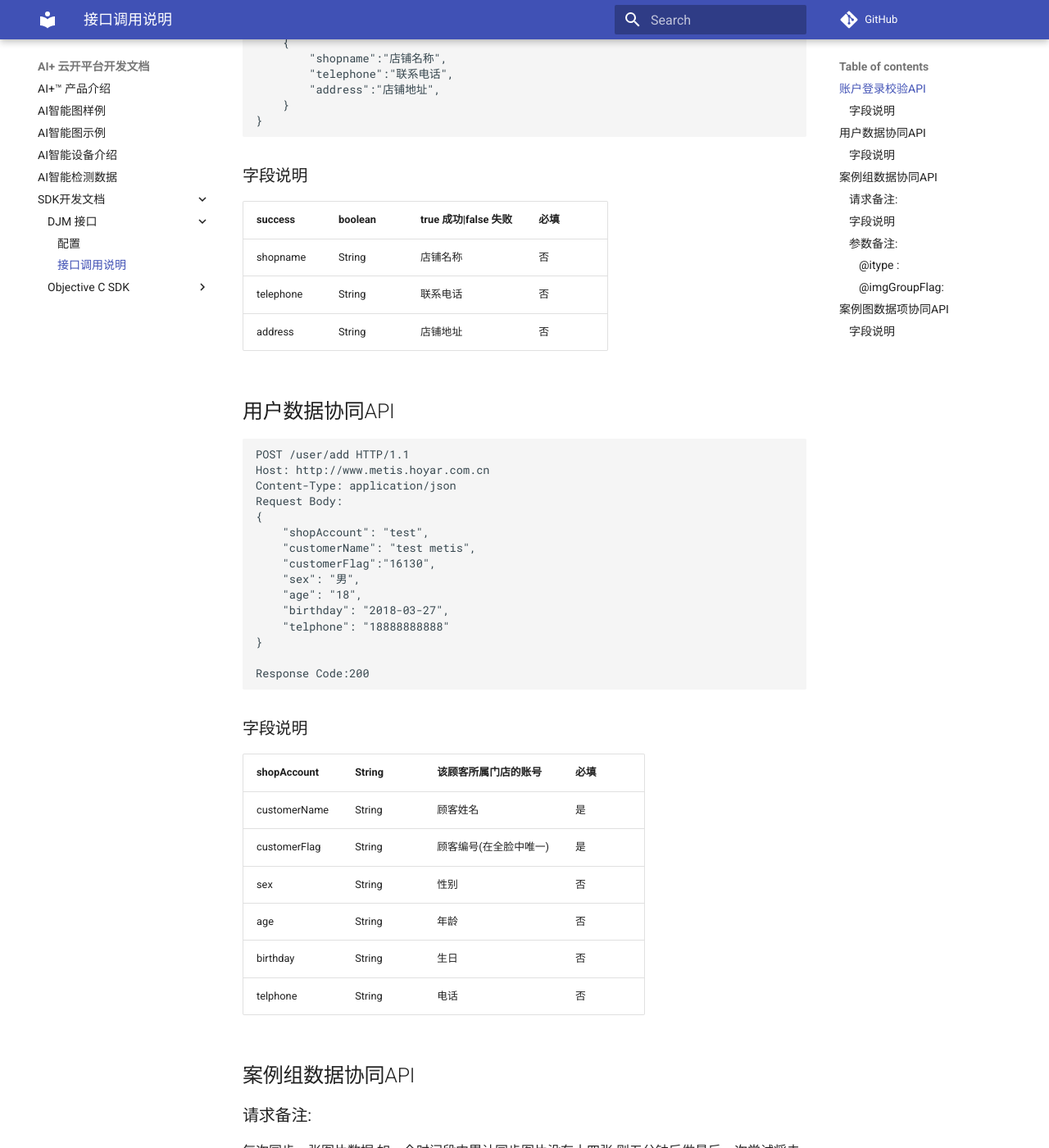
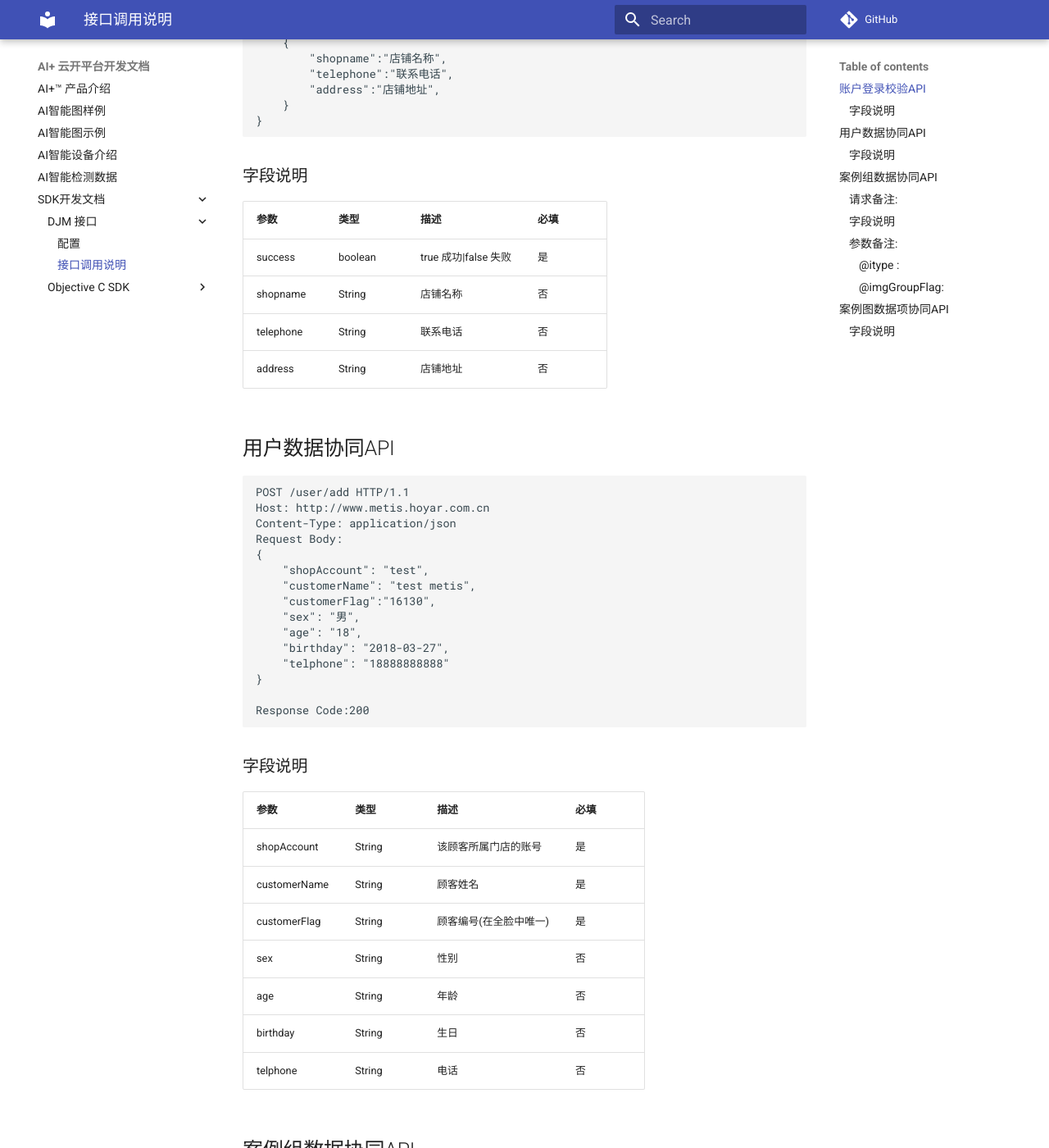
Before and after one commit to fuuqiu/metis, an MkDocs documentation site: the page built from docs/SDK开发文档/DJM 接口/2.接口调用说明.md, in a window 1280 px wide and 1400 px high, scrolled down 446 px. Shown: the whole window at 82% size. Built offline with MkDocs 1.6.1 and Material for MkDocs 9.7.7, drawn with Linux system fonts in a browser that asks for light colours; comment, search, counter and statistics services are not loaded; some of the changed text lies outside the part shown.

Commit message:
Update 2.接口调用说明.md

```diff
--- a/docs/SDK开发文档/DJM 接口/2.接口调用说明.md
+++ b/docs/SDK开发文档/DJM 接口/2.接口调用说明.md
@@ -30,8 +30,9 @@ Response Body:
 
 ### 字段说明
 
-| success   | boolean | true 成功\|false 失败 | 必填 |
+| 参数   | 类型 | 描述 | 必填 |
 | --------- | ------- | --------------------- | ---- |
+| success   | boolean | true 成功\|false 失败 | 是 |
 | shopname  | String  | 店铺名称              | 否 |
 | telephone | String  | 联系电话              | 否 |
 | address   | String  | 店铺地址              | 否 |
@@ -60,8 +61,9 @@ Response Code:200
 
 ### 字段说明
 
-| shopAccount  | String | 该顾客所属门店的账号   |  必填 |
+| 参数   | 类型 | 描述 | 必填 |
 | ------------ | ------ | ---------------------- | ---- |
+| shopAccount  | String | 该顾客所属门店的账号   |  是 |
 | customerName | String | 顾客姓名               | 是 |
 | customerFlag | String | 顾客编号(在全脸中唯一) | 是 |
 | sex          | String | 性别                   | 否 |
@@ -93,8 +95,9 @@ Response Code:200
 
 ### 字段说明
 
-| imgUrl                     | String | 诊断图片路径     |  必填 |
+| 参数   | 类型 | 描述 | 必填 |
 | -------------------------- | ------ | ---------------- | ---- |
+| imgUrl                     | String | 诊断图片路径     |  是 |
 | itype @itype               | String | 图片的诊断类型   | 是 |
 | remark                     | String | 图片备注         | 否 |
 | deviceId                   | String | 拍摄设备的编号(预留字段)   | 否 |
@@ -191,9 +194,10 @@ Response Code:200
 
 ### 字段说明
 
-| skinAge  | String | 肤龄   | 必填 |
+| 参数   | 类型 | 描述 | 必填 |
 | ------------ | ------ | ---------------------- | ---- |
 | imgGroupFlag          | String | 数据项所属分组编号                   | 是 |
+| skinAge  | String | 肤龄   | 否 |
 | poreNum | String | 毛孔数量               | 否 |
 | stainScore | String | 色斑程度 1-100 | 否 |
 | wrinkleNum          | String | 皱纹数量                   | 否 |
```
